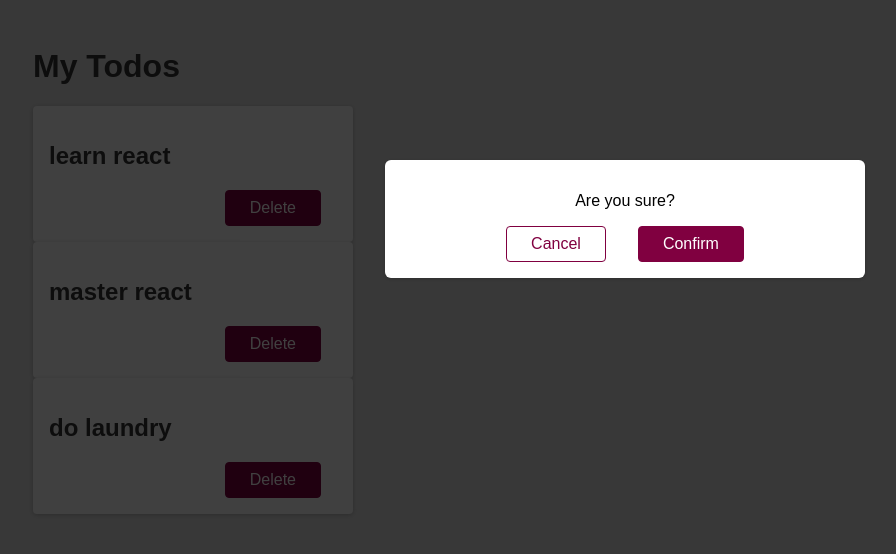
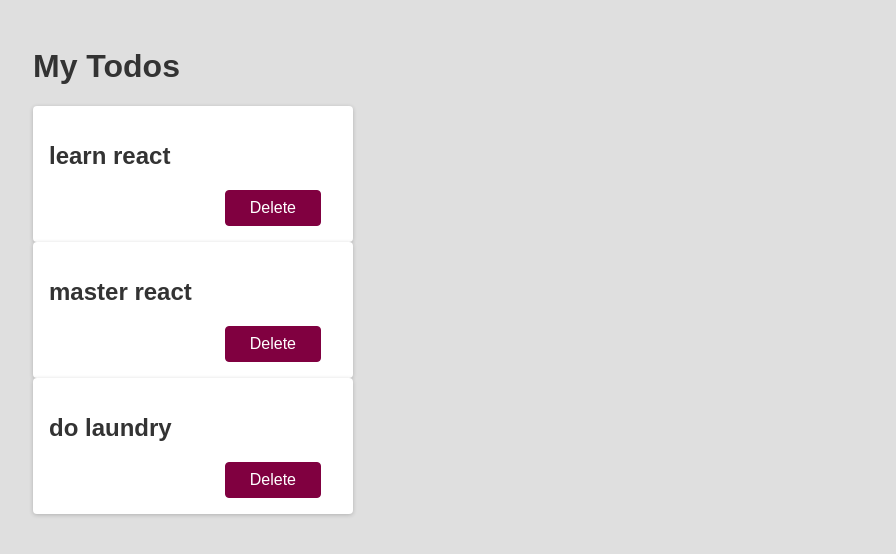
Before and after one commit to fredyvelasquezgt/react-project, a React (Create React App) app: page / in a window 1280 px wide. Shown: the top 554 px of the page, without its empty margins (15-911 px from the left). Built offline with nearby package versions, Linux system fonts and the light colour scheme.

Commit message:
handling components

```diff
--- a/src/App.js
+++ b/src/App.js
@@ -1,6 +1,4 @@
-import Backdrop from './components/Backdrop';
 import Todo from './components/Todo';
-import Modal from './components/Modal';
 
 function App() {
   return (
@@ -9,8 +7,7 @@ function App() {
      <Todo text='learn react'/>
      <Todo text='master react' />
      <Todo text='do laundry' />
-     <Modal />
-     <Backdrop />
+
 
     </div>
 
--- a/src/components/Todo.js
+++ b/src/components/Todo.js
@@ -1,13 +1,14 @@
 import {useState} from 'react';
+import Backdrop from './Backdrop';
+import Modal from './Modal';
 
 function Todo(props) {
 
             //current state     //function change the value
     const [modalIsOpen, setModalIsOpen] = useState(false)
 
-
     function deleteHandler() {
-
+        setModalIsOpen(true)
     }
 
     return  <div className="card" >
@@ -15,6 +16,9 @@ function Todo(props) {
     <div className="actions">
     <button className="btn" onClick={deleteHandler} > Delete</button>
     </div>
+    {modalIsOpen && <Modal /> }
+    {modalIsOpen && <Backdrop /> }
+
   </div>
 }
 
```
